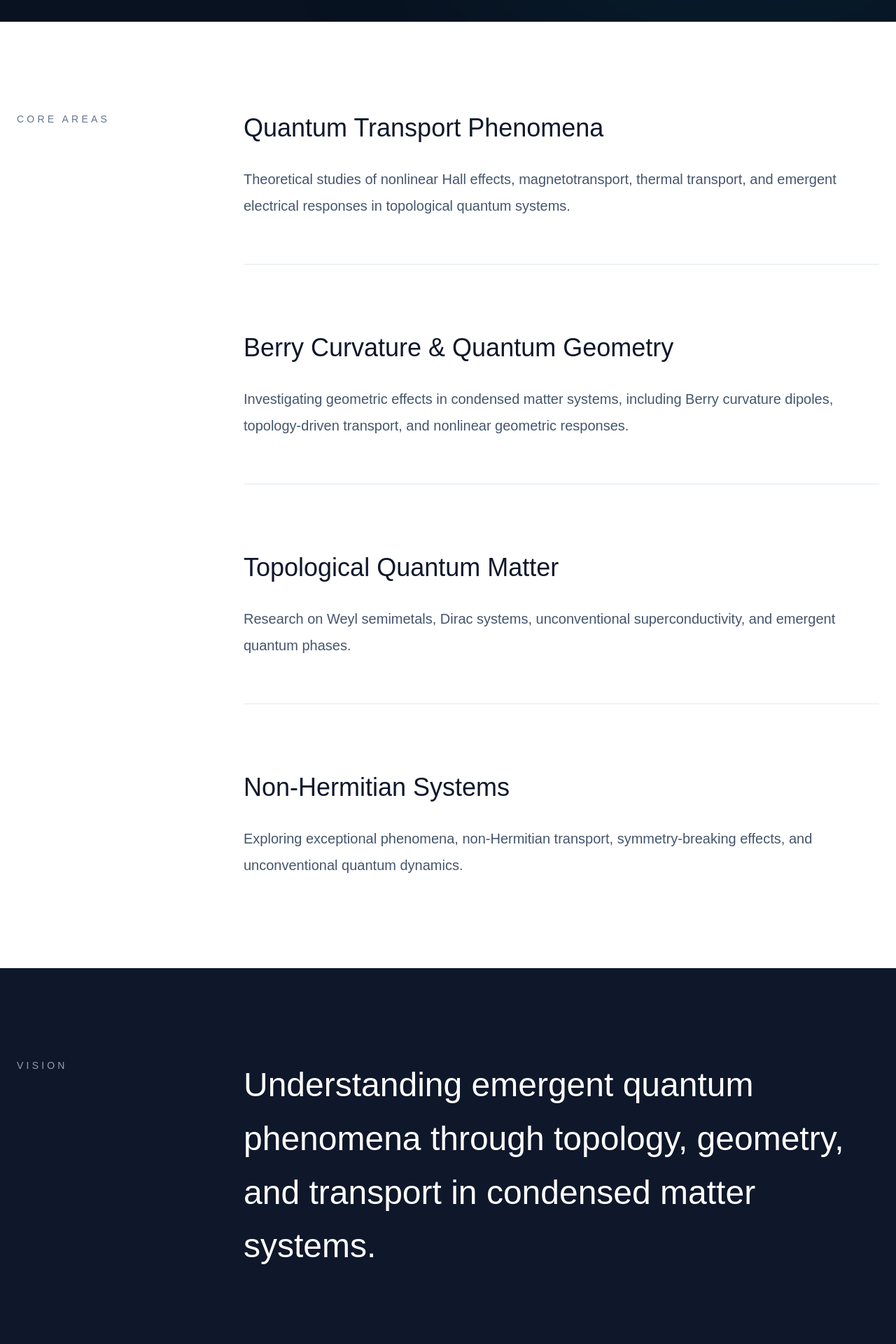
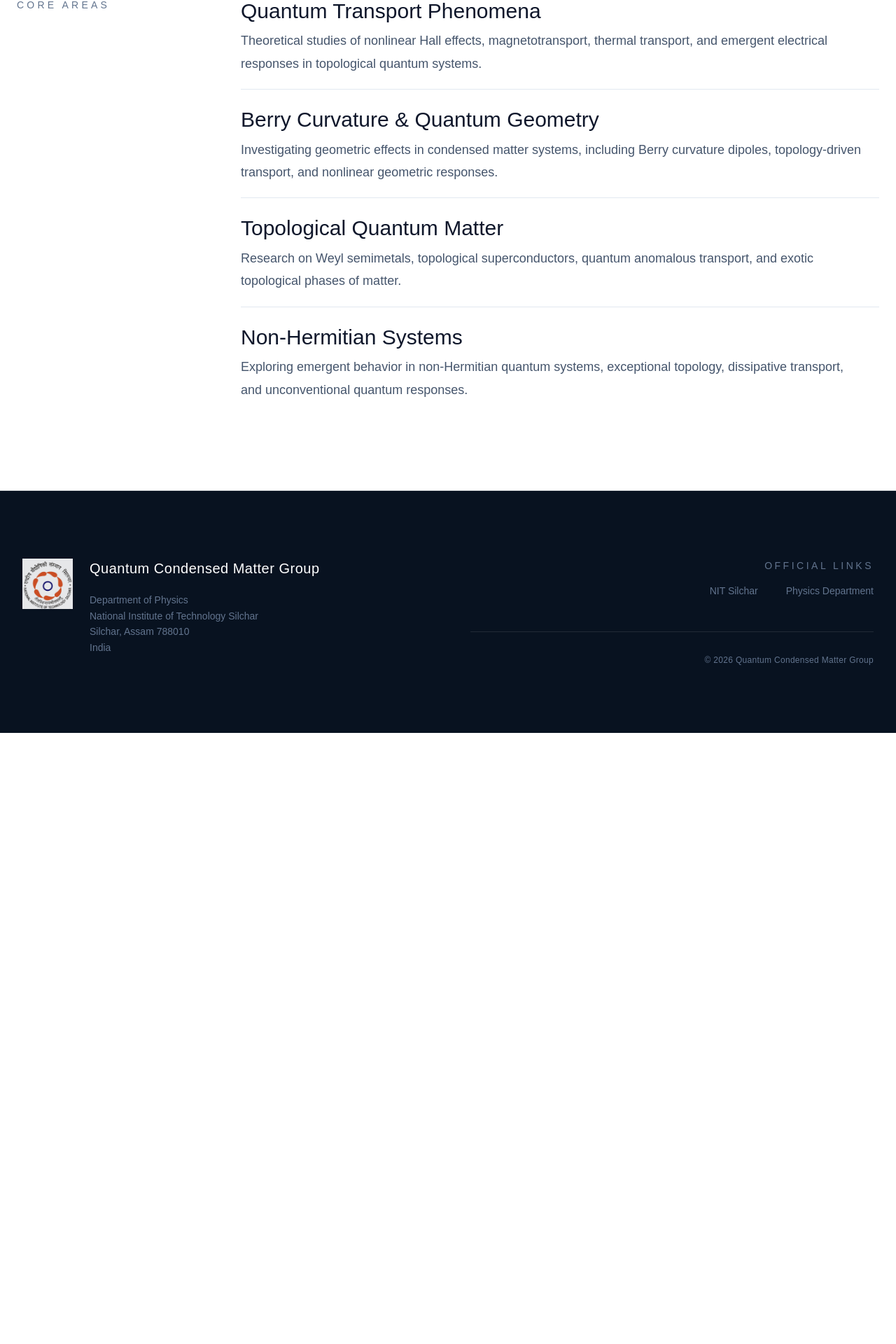
Before and after one commit to SnehasisNandy-Group/Quantum-Condensed-Matter-Group, a Next.js app: page /research in a window 1280 px wide. Shown: the part 724-2644 px from the top of the page at 70% size. After the commit the page ends 1771 px from the top, so only its background shows below. Built offline with nearby package versions, Linux system fonts and the light colour scheme.

Commit message:
Updated research page spacing and layout

```diff
--- a/src/app/research/page.tsx
+++ b/src/app/research/page.tsx
@@ -3,7 +3,6 @@ import Footer from "../../components/Footer";
 
 export default function ResearchPage() {
   return (
-
     <main className="min-h-screen bg-white text-slate-900 overflow-x-hidden">
 
       <Navbar />
@@ -14,11 +13,11 @@ export default function ResearchPage() {
         {/* Background Glow */}
         <div className="absolute top-0 right-[-10%] w-[700px] h-[700px] bg-cyan-500/10 blur-[160px] rounded-full pointer-events-none" />
 
-        <div className="max-w-7xl mx-auto px-6 pt-36 pb-28 relative z-10">
+        <div className="max-w-7xl mx-auto px-6 pt-28 pb-20 relative z-10">
 
           <div className="max-w-5xl">
 
-            <p className="text-sm uppercase tracking-[0.35em] text-slate-400 mb-12">
+            <p className="text-sm uppercase tracking-[0.28em] text-slate-500 mb-8">
               Research
             </p>
 
@@ -28,7 +27,7 @@ export default function ResearchPage() {
               and Emergent Transport
             </h1>
 
-            <p className="mt-12 text-xl lg:text-2xl text-slate-300 leading-[1.9] max-w-4xl font-light">
+            <p className="mt-8 text-lg lg:text-xl text-slate-300 leading-[1.8] max-w-4xl font-light">
               The group investigates transport phenomena,
               Berry curvature physics, nonlinear responses,
               quantum geometry, and topological quantum matter.
@@ -43,9 +42,9 @@ export default function ResearchPage() {
       {/* RESEARCH AREAS */}
       <section className="bg-white border-t border-slate-200">
 
-        <div className="max-w-7xl mx-auto px-6 py-32">
+        <div className="max-w-7xl mx-auto px-6 py-20">
 
-          <div className="grid lg:grid-cols-12 gap-16">
+          <div className="grid lg:grid-cols-12 gap-12">
 
             {/* LEFT LABEL */}
             <div className="lg:col-span-3">
@@ -57,16 +56,16 @@ export default function ResearchPage() {
             </div>
 
             {/* RIGHT CONTENT */}
-            <div className="lg:col-span-9 space-y-24">
+            <div className="lg:col-span-9 space-y-6">
 
               {/* Quantum Transport */}
-              <div className="border-b border-slate-200 pb-16">
+              <div className="border-b border-slate-200 pb-5">
 
-                <h2 className="text-4xl font-light leading-tight mb-8 text-slate-900">
+                <h2 className="text-2xl lg:text-3xl font-light leading-tight mb-2 text-slate-900">
                   Quantum Transport Phenomena
                 </h2>
 
-                <p className="text-xl text-slate-600 leading-[1.9] max-w-4xl">
+                <p className="text-base lg:text-lg text-slate-600 leading-[1.8] max-w-4xl">
                   Theoretical studies of nonlinear Hall effects,
                   magnetotransport, thermal transport,
                   and emergent electrical responses
@@ -76,13 +75,13 @@ export default function ResearchPage() {
               </div>
 
               {/* Berry Curvature */}
-              <div className="border-b border-slate-200 pb-16">
+              <div className="border-b border-slate-200 pb-5">
 
-                <h2 className="text-4xl font-light leading-tight mb-8 text-slate-900">
+                <h2 className="text-2xl lg:text-3xl font-light leading-tight mb-2 text-slate-900">
                   Berry Curvature & Quantum Geometry
                 </h2>
 
-                <p className="text-xl text-slate-600 leading-[1.9] max-w-4xl">
+                <p className="text-base lg:text-lg text-slate-600 leading-[1.8] max-w-4xl">
                   Investigating geometric effects in condensed matter systems,
                   including Berry curvature dipoles,
                   topology-driven transport,
@@ -92,33 +91,33 @@ export default function ResearchPage() {
               </div>
 
               {/* Topological Matter */}
-              <div className="border-b border-slate-200 pb-16">
+              <div className="border-b border-slate-200 pb-5">
 
-                <h2 className="text-4xl font-light leading-tight mb-8 text-slate-900">
+                <h2 className="text-2xl lg:text-3xl font-light leading-tight mb-2 text-slate-900">
                   Topological Quantum Matter
                 </h2>
 
-                <p className="text-xl text-slate-600 leading-[1.9] max-w-4xl">
+                <p className="text-base lg:text-lg text-slate-600 leading-[1.8] max-w-4xl">
                   Research on Weyl semimetals,
-                  Dirac systems,
-                  unconventional superconductivity,
-                  and emergent quantum phases.
+                  topological superconductors,
+                  quantum anomalous transport,
+                  and exotic topological phases of matter.
                 </p>
 
               </div>
 
-              {/* Non-Hermitian */}
+              {/* Non-Hermitian Physics */}
               <div>
 
-                <h2 className="text-4xl font-light leading-tight mb-8 text-slate-900">
+                <h2 className="text-2xl lg:text-3xl font-light leading-tight mb-2 text-slate-900">
                   Non-Hermitian Systems
                 </h2>
 
-                <p className="text-xl text-slate-600 leading-[1.9] max-w-4xl">
-                  Exploring exceptional phenomena,
-                  non-Hermitian transport,
-                  symmetry-breaking effects,
-                  and unconventional quantum dynamics.
+                <p className="text-base lg:text-lg text-slate-600 leading-[1.8] max-w-4xl">
+                  Exploring emergent behavior in non-Hermitian quantum systems,
+                  exceptional topology,
+                  dissipative transport,
+                  and unconventional quantum responses.
                 </p>
 
               </div>
@@ -131,39 +130,8 @@ export default function ResearchPage() {
 
       </section>
 
-      {/* RESEARCH VISION */}
-      <section className="bg-[#0f172a] border-t border-slate-800">
-
-        <div className="max-w-7xl mx-auto px-6 py-32">
-
-          <div className="grid lg:grid-cols-12 gap-16">
-
-            <div className="lg:col-span-3">
-
-              <p className="text-sm uppercase tracking-[0.3em] text-slate-400">
-                Vision
-              </p>
-
-            </div>
-
-            <div className="lg:col-span-9">
-
-              <p className="text-4xl lg:text-5xl leading-[1.6] font-light text-white max-w-5xl">
-                Understanding emergent quantum phenomena through topology,
-                geometry, and transport in condensed matter systems.
-              </p>
-
-            </div>
-
-          </div>
-
-        </div>
-
-      </section>
-
       <Footer />
 
     </main>
-
   );
 }
```
